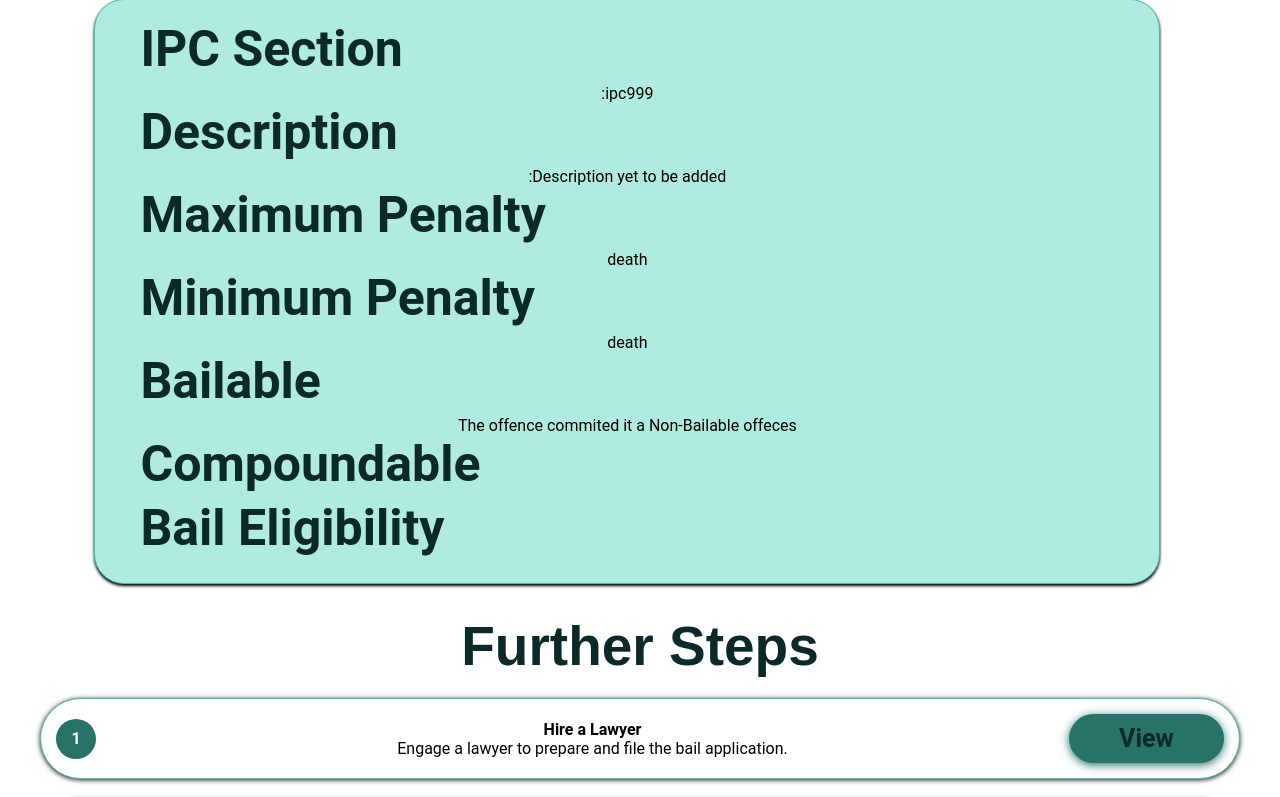
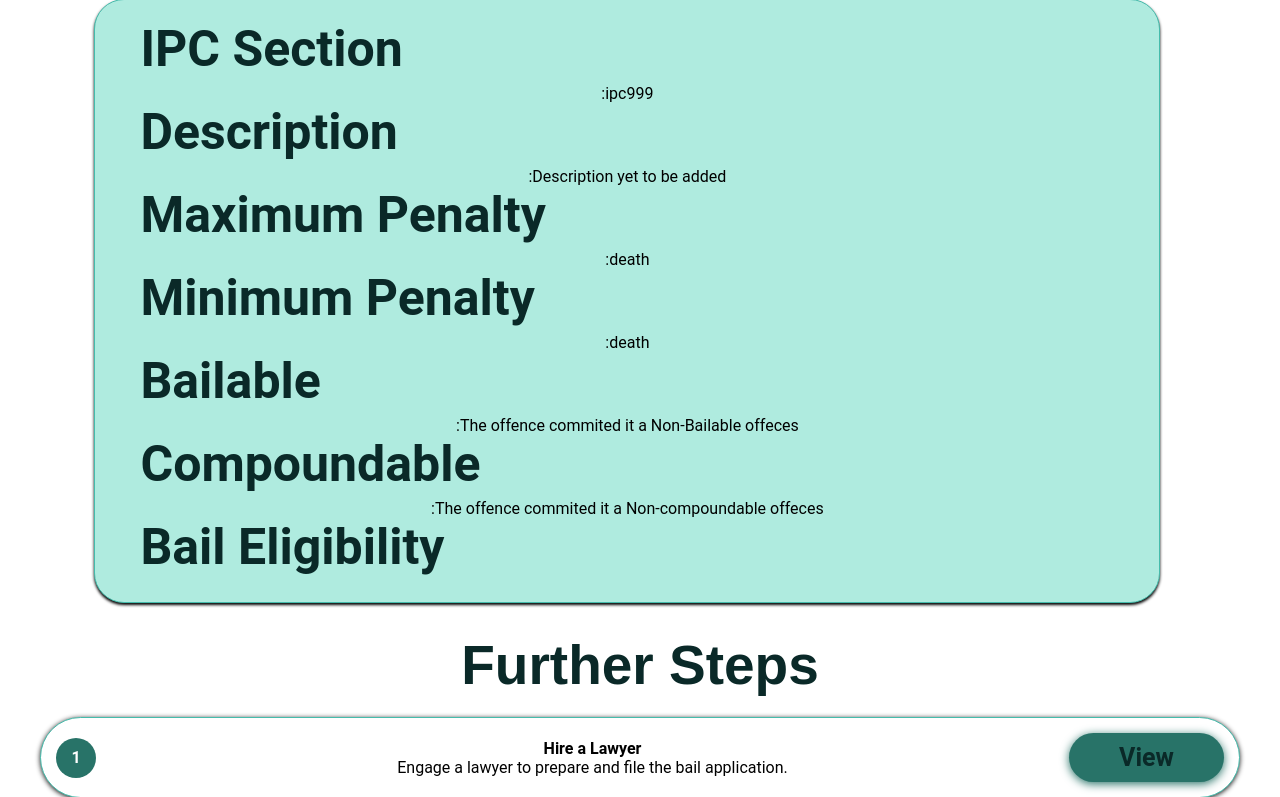
Before and after one commit to AryaAravindK/sih_Bail, a Django app: template Back_end/backend/home/templates/eligibility.html in a window 1280 px wide. Shown: the part 501-1298 px from the top of the page. Run offline with Django 5.2, Linux system fonts and the light colour scheme; the template is opened without the code that fills it: values that come from a table or form of the project are taken from there, others are empty; data comes from the database, SQL or seed files in the repository.

Commit message:
minor changes

```diff
--- a/Back_end/backend/home/templates/eligibility.html
+++ b/Back_end/backend/home/templates/eligibility.html
@@ -86,24 +86,29 @@
             </div>
             <div>
               <h3>Maximum Penalty</h3>
-              {{user_info.max_penalty}}
+              :{{user_info.max_penalty}}
             </div>
             <div>
               <h3>Minimum Penalty</h3>
-              {{info.min_penalty}}
+              :{{info.min_penalty}}
 
             </div>
             <div>
               <h3>Bailable</h3>
               {% if info.bailable %}
-                <p>The offence commited it a Bailable offeces</p>
+                <p>:The offence commited it a Bailable offeces</p>
               {% else %}
-              <p>The offence commited it a Non-Bailable offeces</p>
+              <p>:The offence commited it a Non-Bailable offeces</p>
                 {% endif %}
 
             </div>
             <div>
               <h3>Compoundable</h3>
+              {% if info.compoundable %}
+                <p>:The offence commited it a compoundable offeces</p>
+              {% else %}
+              <p>:The offence commited it a Non-compoundable offeces</p>
+                {% endif %}
             </div>
             <div>
               <h3>Bail Eligibility</h3>
```
